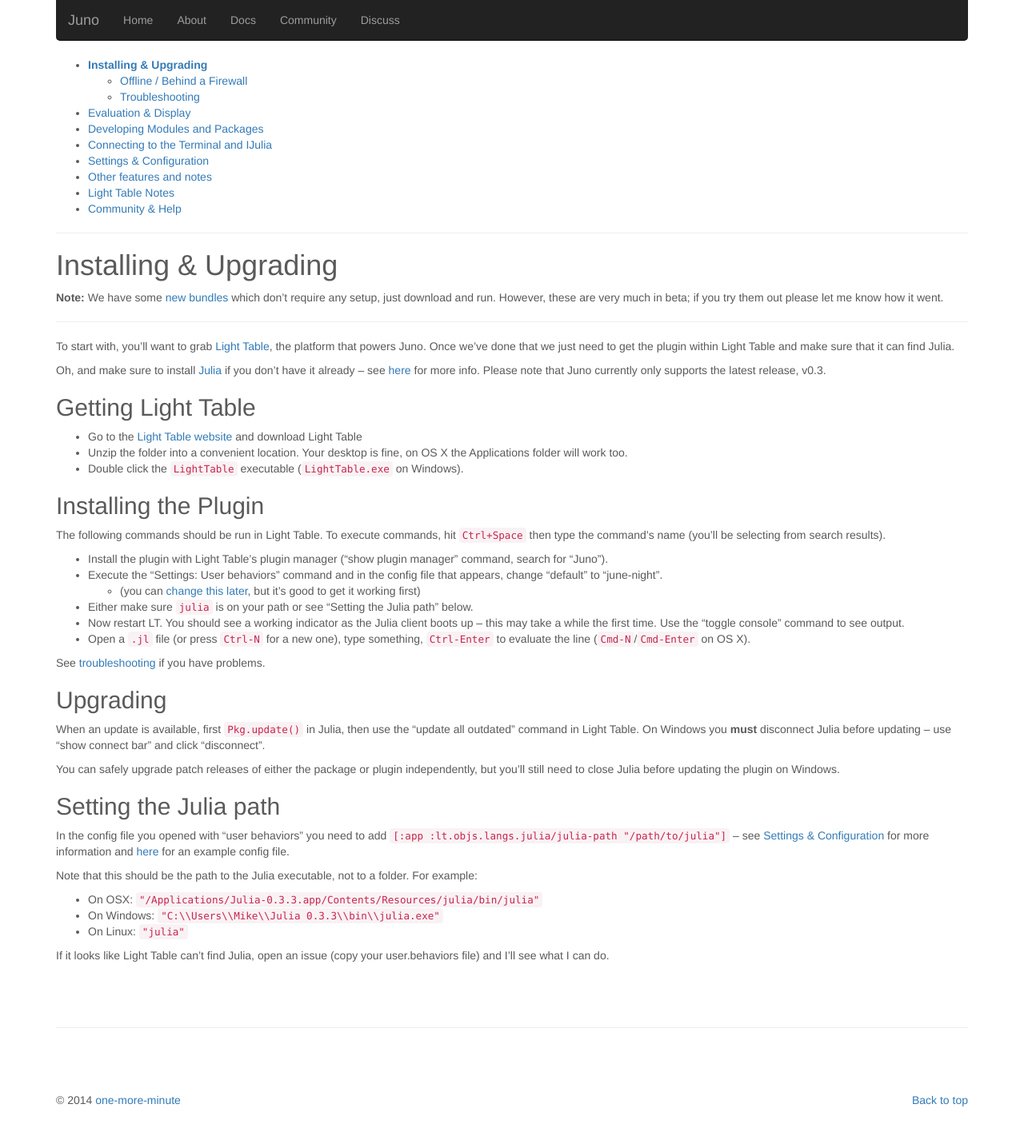
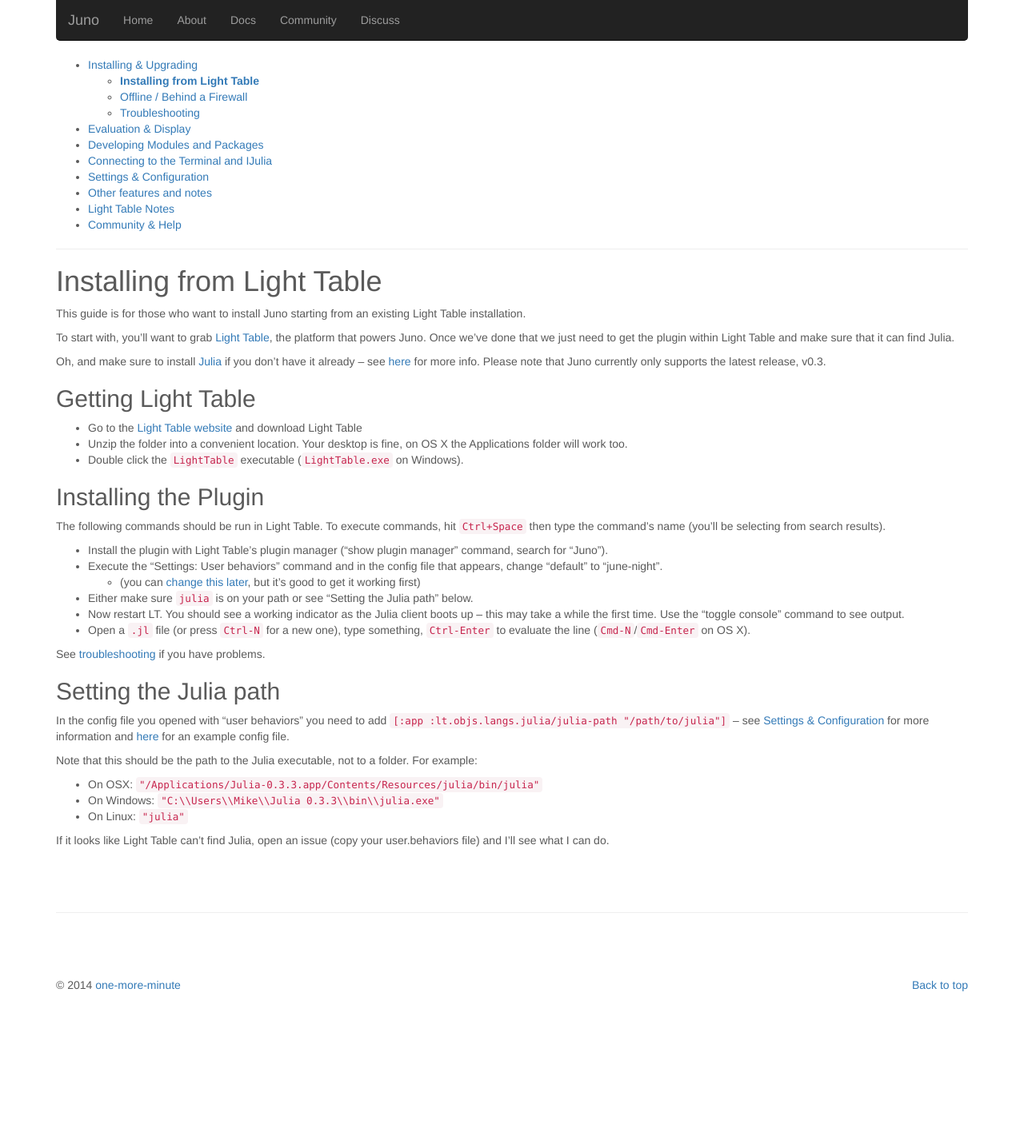
Before and after one commit to JunoLab/junolab.github.io, a Jekyll site: the page built from docs/install-manual.md, in a window 1280 px wide. Shown: the whole page at 80% size. Built offline with Jekyll 4.4.1, drawn with Linux system fonts in a browser that asks for light colours; nearby versions of some CDN libraries; after the commit the page ends 1292 px from its top, so only the background shows below that.

Commit message:
update installation guide

```diff
--- a/_config.yml
+++ b/_config.yml
@@ -1,7 +1,9 @@
 docs:
   - text: Installing & Upgrading
-    link: installing.html
+    link: install.html
     children:
+      - text: Installing from Light Table
+        link: install-manual.html
       - text: Offline / Behind a Firewall
         link: offline.html
       - text: Troubleshooting
--- a/docs/installing.md
+++ b/docs/install-manual.md
@@ -2,11 +2,7 @@
 layout: docs
 ---
 
-**Note:** We have some [new bundles](http://discuss.junolab.org/t/new-juno-julia-bundles/13) which don't require any setup, just download
-and run. However, these are very much in beta; if you try them out please let
-me know how it went.
-
----
+This guide is for those who want to install Juno starting from an existing Light Table installation.
 
 To start with, you'll want to grab [Light Table](http://www.lighttable.com), the platform that powers Juno. Once we've done that we just need to get the plugin within Light Table and make sure that it can find Julia.
 
@@ -31,12 +27,6 @@
 
 See [troubleshooting](troubleshooting.html) if you have problems.
 
-## Upgrading
-
-When an update is available, first `Pkg.update()` in Julia, then use the "update all outdated" command in Light Table. On Windows you **must** disconnect Julia before updating – use "show connect bar" and click "disconnect".
-
-You can safely upgrade patch releases of either the package or plugin independently, but you'll still need to close Julia before updating the plugin on Windows.
-
 ## Setting the Julia path
 
 In the config file you opened with "user behaviors" you need to add `[:app :lt.objs.langs.julia/julia-path "/path/to/julia"]` – see [Settings & Configuration](settings.html) for more information and [here](https://gist.github.com/one-more-minute/9882389) for an example config file.
```
Also changed, not shown: docs/install.md (added, +38 -0 lines).
